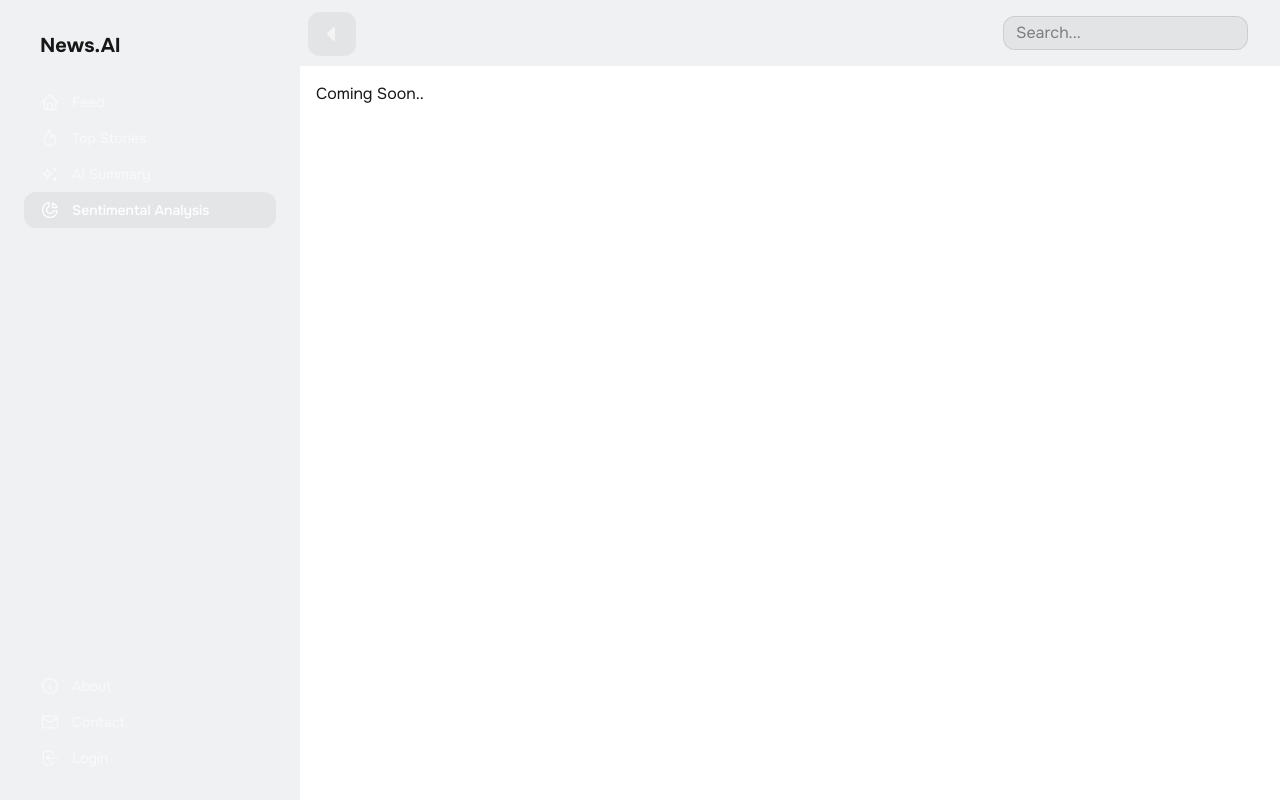
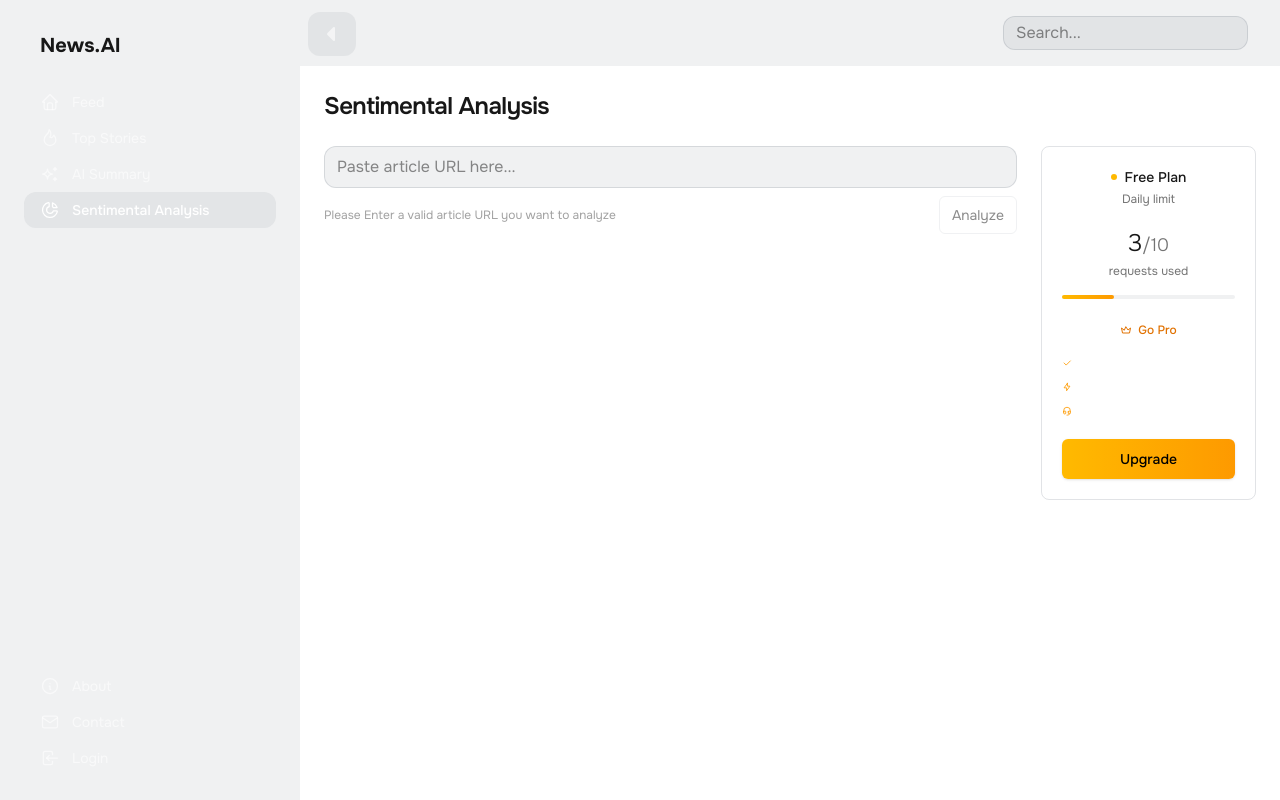
Before and after one commit to vikas-saini-7/24hr-news-updates-using-ai, a Next.js app in the folder frontend/: page /feed/sentimental-analysis in a window 1280 px wide. Built offline with nearby package versions, Linux system fonts and the light colour scheme; no server answers.

Commit message:
feat: sentimental analysis ui

```diff
--- a/frontend/src/app/feed/sentimental-analysis/page.tsx
+++ b/frontend/src/app/feed/sentimental-analysis/page.tsx
@@ -1,7 +1,236 @@
-import React from "react";
+"use client";
 
-const page = () => {
-  return <div className="p-4">Coming Soon..</div>;
+import React, { useState } from "react";
+import axios from "axios";
+import { useRouter } from "next/navigation";
+import {
+  IconCheck,
+  IconCrown,
+  IconBolt,
+  IconHeadset,
+  IconSparkles,
+} from "@tabler/icons-react";
+
+const Page = () => {
+  const [articleUrl, setArticleUrl] = useState("");
+  const [isLoading, setIsLoading] = useState(false);
+  const [error, setError] = useState<string | null>(null);
+  const [result, setResult] = useState<any>(null);
+  const router = useRouter();
+
+  // Mock state for UI only
+  const [isSubscribed] = useState(false);
+  const [remainingRequests] = useState(7);
+  const totalFreeRequests = 10;
+  const usedRequests = Math.max(0, totalFreeRequests - remainingRequests);
+  const usedPercent = Math.round((usedRequests / totalFreeRequests) * 100);
+  const isQuotaExhausted = !isSubscribed && remainingRequests <= 0;
+
+  async function handleAnalyze(e: React.FormEvent) {
+    e.preventDefault();
+    setError(null);
+    setResult(null);
+    setIsLoading(true);
+    try {
+      const res = await axios.post(
+        `${process.env.NEXT_PUBLIC_BACKEND_URL}/api/llm/sentiment`,
+        { url: articleUrl },
+        { withCredentials: true }
+      );
+      // Support either { data: ... } or raw payload
+      setResult((res.data && (res.data.data ?? res.data)) || res.data);
+    } catch (err: any) {
+      const message =
+        err?.response?.data?.message || err?.message || "Failed to analyze";
+      setError(message);
+    } finally {
+      setIsLoading(false);
+    }
+  }
+
+  const sentimentLabel = result?.sentiment || result?.label || null;
+  const sentimentScore =
+    typeof result?.score === "number" ? result.score : result?.confidence;
+
+  return (
+    <div className="p-4 md:p-6 max-w-7xl mx-auto">
+      <div className="mb-6">
+        <h1 className="text-xl md:text-2xl font-semibold tracking-tight">
+          Sentimental Analysis
+        </h1>
+      </div>
+
+      <div className="grid grid-cols-1 lg:grid-cols-4 gap-6">
+        {/* Main Content - Left Side */}
+        <div className="lg:col-span-3">
+          <form onSubmit={handleAnalyze} className="space-y-2">
+            <input
+              type="url"
+              value={articleUrl}
+              onChange={(e) => setArticleUrl(e.target.value)}
+              placeholder="Paste article URL here..."
+              className="w-full px-3 py-2 border rounded-xl border-gray-500/20 bg-gray-500/10 outline-none"
+              onKeyDown={(e) => {
+                if (e.key === "Enter" && articleUrl.trim()) {
+                  e.currentTarget.form?.requestSubmit();
+                }
+              }}
+            />
+            <div className="flex items-center justify-between">
+              <span className="text-xs text-neutral-400">
+                {articleUrl ? "" : "Please Enter a valid article URL you want to analyze"}
+              </span>
+              <button
+                type="submit"
+                disabled={!articleUrl.trim() || isLoading}
+                className="px-3 py-2 text-sm rounded-md border border-gray-500/20 disabled:opacity-50 disabled:cursor-not-allowed"
+              >
+                {isLoading ? "Analyzing..." : "Analyze"}
+              </button>
+            </div>
+          </form>
+
+          <div className="mt-6 space-y-3">
+            {error && (
+              <div className="border border-gray-500/20 rounded-md px-3 py-2 text-sm">
+                {error}
+              </div>
+            )}
+
+            {isLoading && !error && (
+              <div className="border border-gray-500/20 rounded-md px-3 py-3 text-sm">
+                Processing...
+              </div>
+            )}
+
+            {result && !error && (
+              <div className="border border-gray-500/20 rounded-md px-3 py-3">
+                {(sentimentLabel || typeof sentimentScore !== "undefined") && (
+                  <div className="mb-2 text-sm">
+                    {sentimentLabel && (
+                      <span className="font-medium">{sentimentLabel}</span>
+                    )}
+                    {typeof sentimentScore !== "undefined" && (
+                      <span className="ml-2 text-neutral-500">
+                        Score: {sentimentScore}
+                      </span>
+                    )}
+                  </div>
+                )}
+                <pre className="whitespace-pre-wrap break-words text-xs">
+                  {JSON.stringify(result, null, 2)}
+                </pre>
+              </div>
+            )}
+          </div>
+        </div>
+
+        {/* Usage Card - Right Side */}
+        <div className="lg:col-span-1">
+          <div className="sticky top-6">
+            <div className="border border-gray-500/20 rounded-lg p-5 space-y-5">
+              {/* Header */}
+              <div className="text-center space-y-1">
+                <div className="flex items-center justify-center gap-2">
+                  <div className="w-1.5 h-1.5 rounded-full bg-amber-400"></div>
+                  <span className="text-sm font-medium">
+                    {isSubscribed ? "Pro Plan" : "Free Plan"}
+                  </span>
+                </div>
+                {!isSubscribed && (
+                  <p className="text-xs text-neutral-500">Daily limit</p>
+                )}
+              </div>
+
+              {/* Usage Progress */}
+              {!isSubscribed && (
+                <div className="space-y-4">
+                  <div className="text-center">
+                    <div className="text-2xl font-light mb-1">
+                      {usedRequests}
+                      <span className="text-neutral-500 text-lg">
+                        /{totalFreeRequests}
+                      </span>
+                    </div>
+                    <p className="text-xs text-neutral-500">requests used</p>
+                  </div>
+
+                  <div className="relative h-1 rounded-full bg-gray-500/10">
+                    <div
+                      className={`absolute left-0 top-0 h-full rounded-full transition-all duration-500 ${
+                        isQuotaExhausted
+                          ? "bg-red-400"
+                          : "bg-gradient-to-r from-amber-400 to-amber-500"
+                      }`}
+                      style={{ width: `${usedPercent}%` }}
+                    />
+                  </div>
+
+                  {isQuotaExhausted && (
+                    <div className="text-center">
+                      <span className="text-xs text-red-500 font-medium">
+                        Limit reached
+                      </span>
+                    </div>
+                  )}
+                </div>
+              )}
+
+              {/* Pro Features */}
+              {!isSubscribed && (
+                <div className="space-y-3">
+                  <div className="text-center">
+                    <div className="inline-flex items-center gap-1.5 text-amber-600 text-xs font-medium">
+                      <IconCrown size={12} />
+                      Go Pro
+                    </div>
+                  </div>
+
+                  <div className="space-y-2">
+                    <div className="flex items-center gap-2 text-xs text-white/30">
+                      <IconCheck size={10} className="text-amber-500" />
+                      Unlimited requests
+                    </div>
+                    <div className="flex items-center gap-2 text-xs text-white/30">
+                      <IconBolt size={10} className="text-amber-500" />
+                      Priority processing
+                    </div>
+                    <div className="flex items-center gap-2 text-xs text-white/30">
+                      <IconHeadset size={10} className="text-amber-500" />
+                      Premium support
+                    </div>
+                  </div>
+                </div>
+              )}
+
+              {/* Subscribe Button */}
+              {!isSubscribed && (
+                <button
+                  onClick={() => router.push("/subscribe")}
+                  className="w-full py-2.5 text-sm font-medium rounded-md bg-gradient-to-r from-amber-400 to-amber-500 text-black hover:from-amber-500 hover:to-amber-600 transition-all duration-200 shadow-sm"
+                >
+                  Upgrade
+                </button>
+              )}
+
+              {/* Pro Status */}
+              {isSubscribed && (
+                <div className="text-center space-y-2">
+                  <div className="inline-flex items-center gap-2 px-3 py-1.5 rounded-full bg-gradient-to-r from-amber-400/10 to-amber-500/10 border border-amber-400/20">
+                    <IconCrown size={12} className="text-amber-500" />
+                    <span className="text-xs font-medium text-amber-600">
+                      Pro Active
+                    </span>
+                  </div>
+                  <p className="text-xs text-black-500">Unlimited access</p>
+                </div>
+              )}
+            </div>
+          </div>
+        </div>
+      </div>
+    </div>
+  );
 };
 
-export default page;
+export default Page;
--- a/frontend/src/components/reusables/Modal.tsx
+++ b/frontend/src/components/reusables/Modal.tsx
@@ -32,7 +32,7 @@ export default function Modal({
         >
           <motion.div
             className={clsx(
-              "bg-[#151515] rounded-2xl shadow-xl max-w-2xl w-full mx-4 p-6 relative min-h-[80vh]",
+              "bg-[#151515] rounded-2xl shadow-xl max-w-2xl w-full mx-4 p-6 relative max-h-[90vh] overflow-y-auto",
               className
             )}
             initial={{ y: 40, opacity: 0 }}
```
